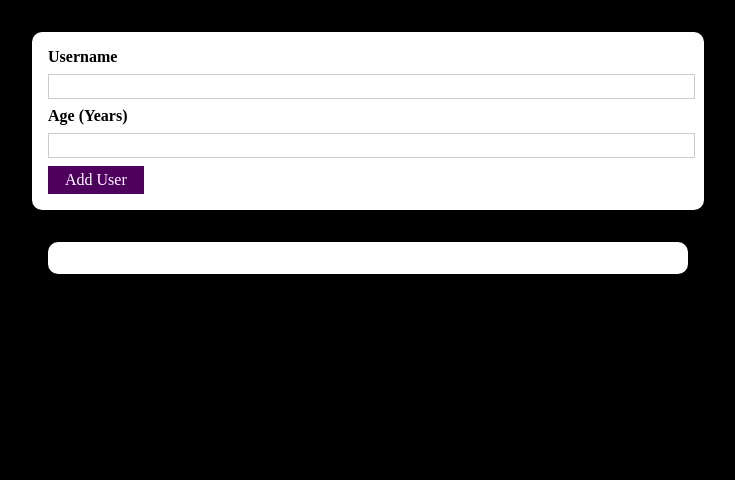
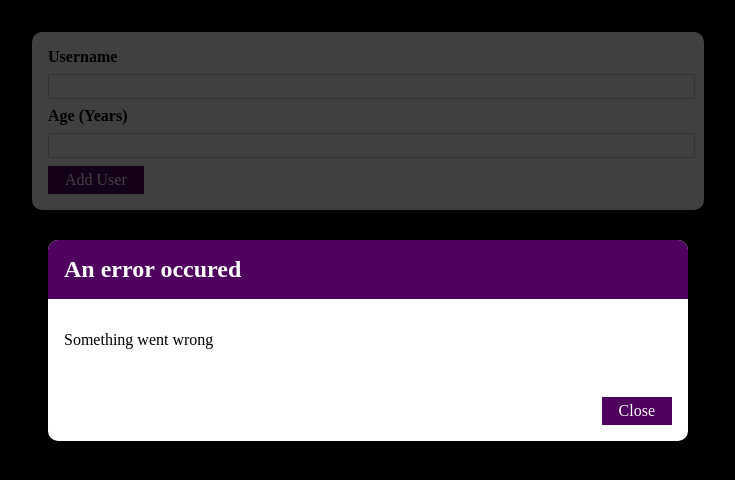
Before and after one commit to janiceh94/warningPopUp, a React (Create React App) app: page / in a window 1280 px wide. Shown: the top 480 px of the page, without its empty margins (272-1007 px from the left). Built offline with nearby package versions, Linux system fonts and the light colour scheme.

Commit message:
created error component

```diff
--- /dev/null
+++ b/src/components/UI/ErrorModal/ErrorModal.js
@@ -0,0 +1,22 @@
+import classes from "./ErrorModal.module.css";
+import Card from "../Card/Card";
+import Button from "../Button/Button";
+
+export default function ErrorModla(props){
+    return (
+        <div>
+            <div className={classes.backdrop}/>
+            <Card className={classes.modal}>
+                <header className={classes.header}>
+                    <h2>{props.title}</h2>
+                </header>
+                <div className={classes.content}>
+                    <p>{props.message}</p>
+                </div>
+                <footer className={classes.actions}>
+                    <Button>Close</Button>
+                </footer>
+            </Card>
+        </div>
+    )
+}
--- /dev/null
+++ b/src/components/UI/ErrorModal/ErrorModal.module.css
@@ -0,0 +1,45 @@
+.backdrop {
+    position: fixed;
+    top: 0;
+    left: 0;
+    width: 100%;
+    height: 100vh;
+    z-index: 10;
+    background: rgba(0, 0, 0, 0.75);
+  }
+
+  .modal {
+    position: fixed;
+    top: 30vh;
+    left: 10%;
+    width: 80%;
+    z-index: 100;
+    overflow: hidden;
+  }
+
+  .header {
+    background: #4f005f;
+    padding: 1rem;
+  }
+
+  .header h2 {
+    margin: 0;
+    color: white;
+  }
+
+  .content {
+    padding: 1rem;
+  }
+
+  .actions {
+    padding: 1rem;
+    display: flex;
+    justify-content: flex-end;
+  }
+
+  @media (min-width: 768px) {
+    .modal {
+      left: calc(50% - 20rem);
+      width: 40rem;
+    }
+  }
--- a/src/components/Users/AddUser/AddUser.js
+++ b/src/components/Users/AddUser/AddUser.js
@@ -2,6 +2,7 @@
 import {useState} from "react";
 import classes from "./AddUser.module.css";
 import Button from "../../UI/Button/Button";
+import ErrorModal from "../../UI/ErrorModal/ErrorModal";
 
 export default function AddUser(props){
 
@@ -32,6 +33,10 @@
 
     return (
         <div>
+            <ErrorModal
+                title="An error occured"
+                message="Something went wrong"
+            />
             <Card className={classes.input}>
                 <form onSubmit={handleSubmit}>
                     <label htmlFor="username">Username</label>
```
